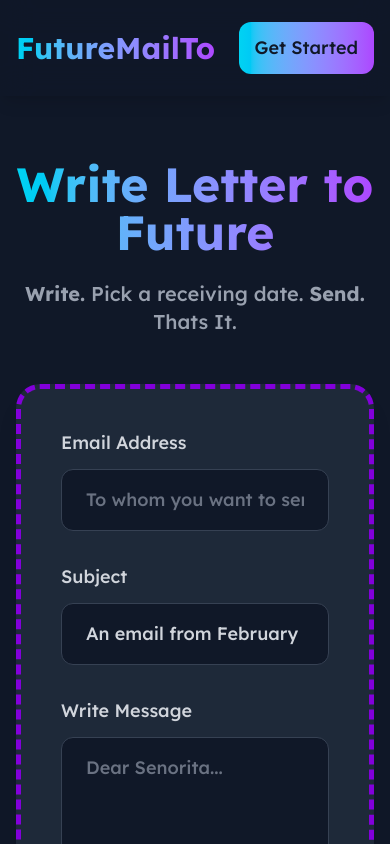
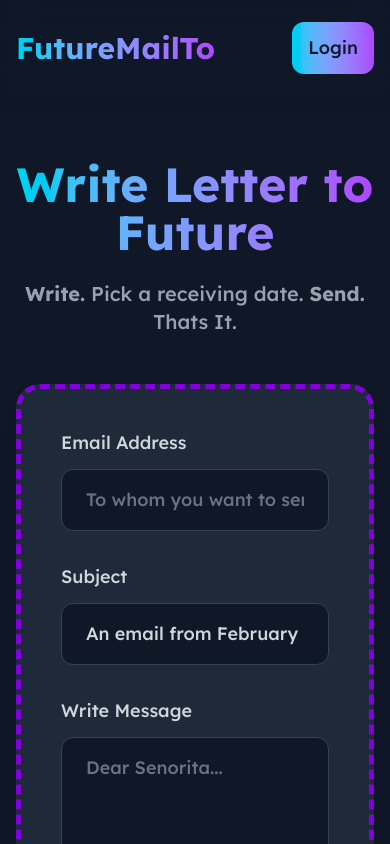
Before and after one commit to blacksmithping-star/FutureMailTo, a React (Vite) app: page / in a window 390 px wide. Shown: the top 844 px of the page. Built offline with nearby package versions, Linux system fonts and the light colour scheme; no server answers.

Commit message:
responsive issue

```diff
--- a/src/components/Navbar/Navbar.jsx
+++ b/src/components/Navbar/Navbar.jsx
@@ -127,13 +127,13 @@ function Navbar() {
               <UserMenu isMobile={true} /> // Show UserMenu if logged in
             ) : (
               <Link to="/login"
-                className="relative xs:hidden inline-flex items-center px-4 py-3 text-lg font-medium
+                className="relative inline-flex items-center px-4 py-3 text-lg font-medium
                   bg-gradient-to-r from-cyan-400 to-purple-500
                   hover:from-purple-500 hover:to-cyan-400
                   text-gray-900 rounded-xl transition-all duration-300
                   hover:shadow-[0_0_20px_rgba(139,92,246,0.3)]
                   active:scale-95">
-                <span className="relative">Get Started</span>
+                <span className="relative">Login</span>
               </Link>
             )}
           </div>
```
